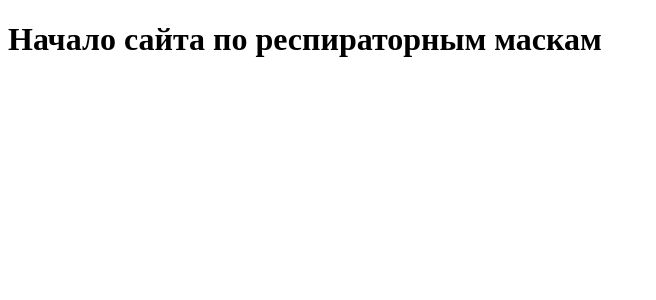
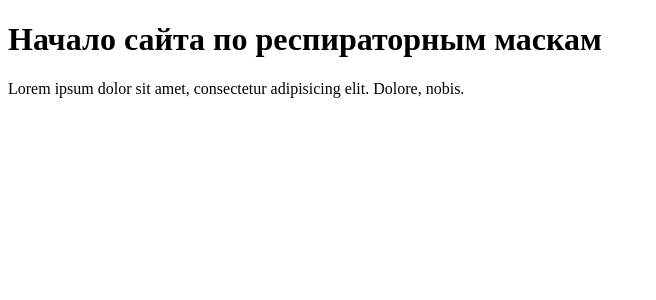
Before and after one commit to maxbirimkulov/maskstore, a React (Create React App) app: page / in a window 1280 px wide. Shown: the top 300 px of the page, without its empty margins (0-656 px from the left). Built offline with nearby package versions, Linux system fonts and the light colour scheme.

Commit message:
2example

```diff
--- a/src/App.js
+++ b/src/App.js
@@ -4,6 +4,7 @@ function App() {
   return (
     <div className="App">
       <h1>Начало сайта по респираторным маскам</h1>
+        <p>Lorem ipsum dolor sit amet, consectetur adipisicing elit. Dolore, nobis.</p>
     </div>
   );
 }
```
